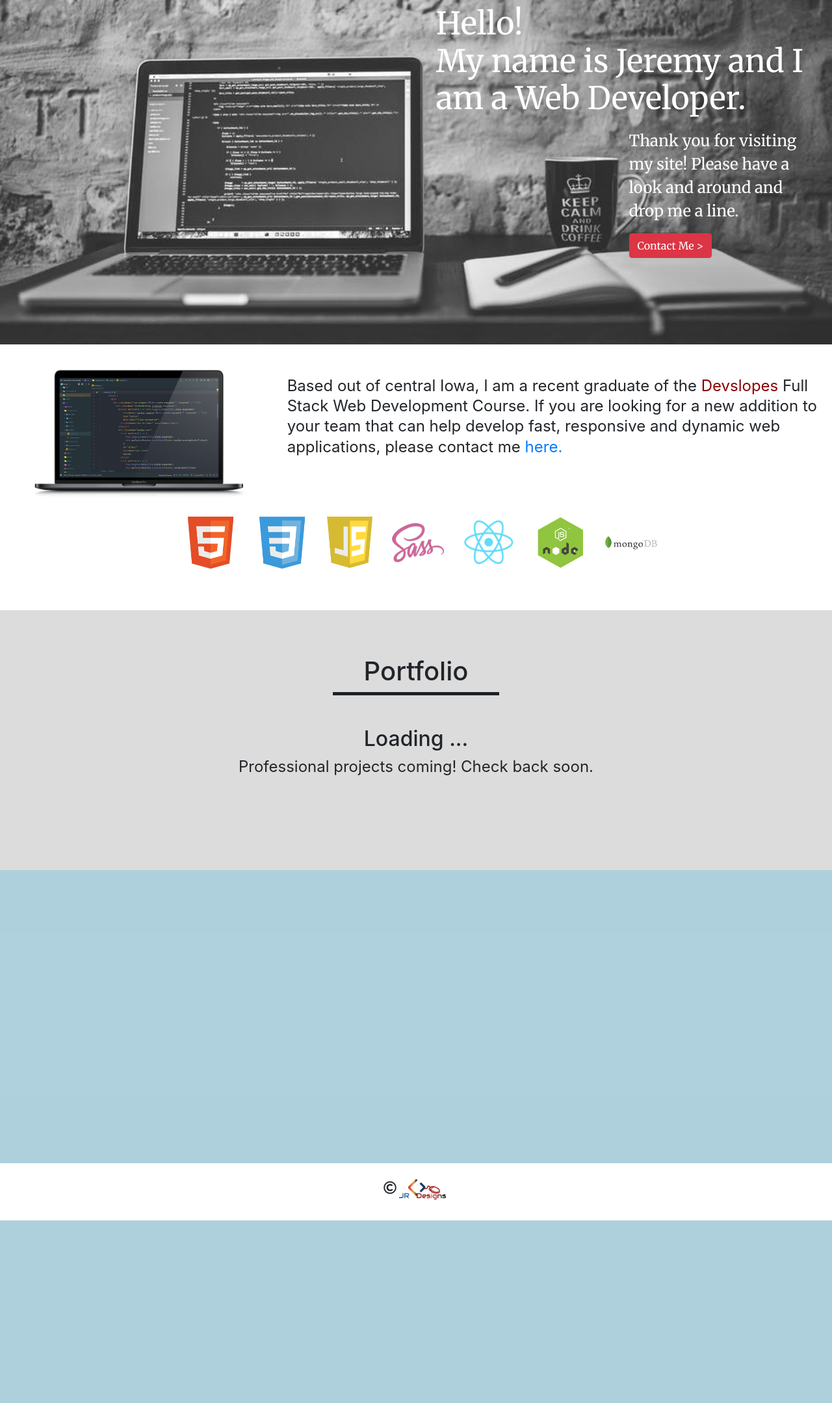
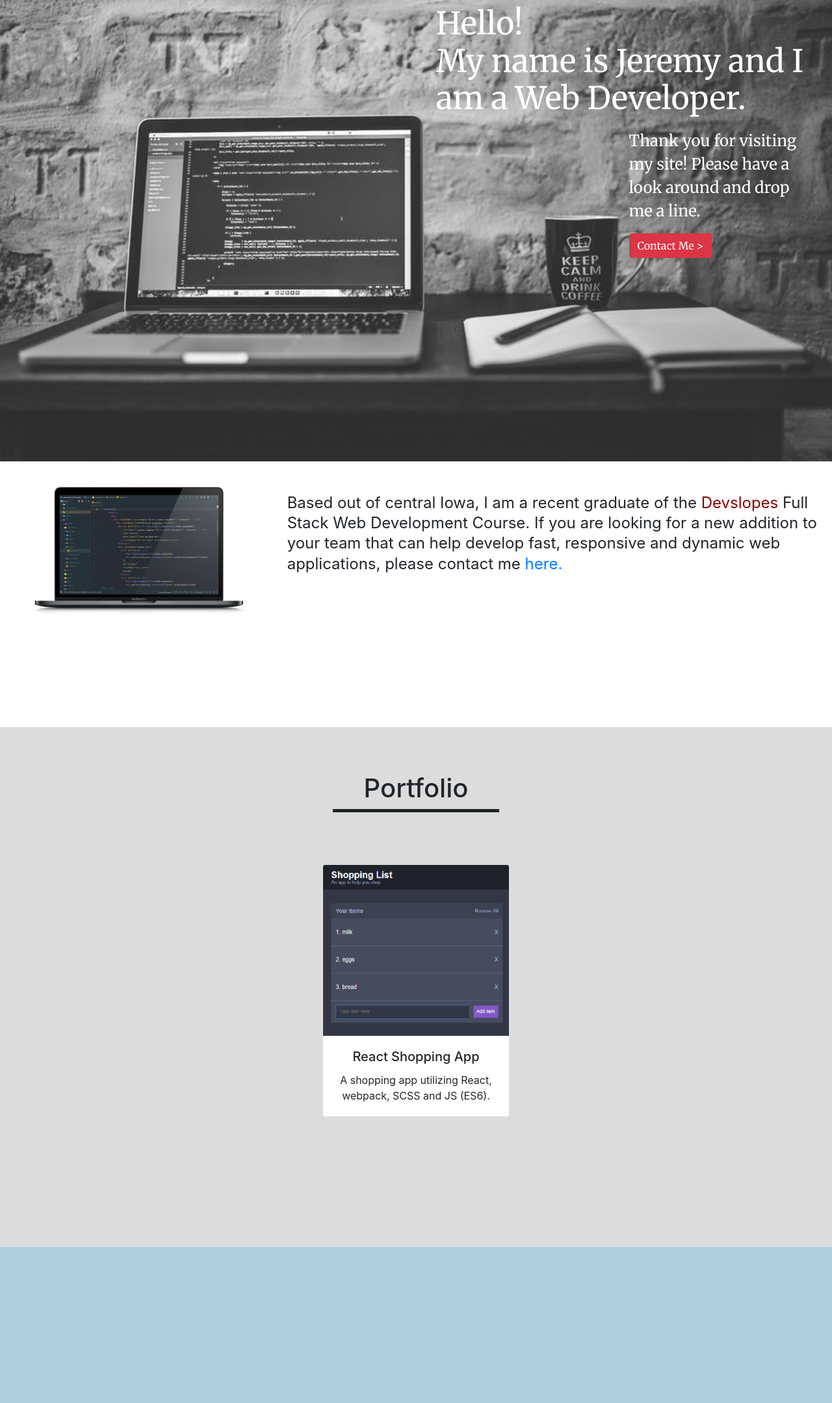
Before and after one commit to jfrummel/Portfolio, a PHP site: page / in a window 1280 px wide. Shown: the part 90-2249 px from the top of the page at 65% size. Before the commit the page ends 1968 px from the top, so only its background shows below. Run offline with PHP 8.4, Linux system fonts and the light colour scheme.

Commit message:
Added a project

```diff
--- a/css/styles.css
+++ b/css/styles.css
@@ -30,7 +30,7 @@
     -moz-background-size: cover;
     -o-background-size: cover;
     background-size: cover;
-    min-height: 620px;
+    min-height: 100vh;
     margin-bottom: 0;
 }
 
@@ -44,7 +44,6 @@
 #trigram {
     max-height: 60px;
 }
-/*s*/
 
 #home, #about, #portfolio, #contact {
     padding-right: 40px !important;
@@ -85,6 +84,7 @@
 
 /*############ About ############33*/
 
+
 .line {
     width: 20%;
     margin-top: 3px;
@@ -123,7 +123,7 @@
 .section2 {
     background: gainsboro;
     padding-top: 70px;
-    height: 400px;
+    height: 100vh;
 }
 
 /*###### Contact #######*/
--- a/index.html
+++ b/index.html
@@ -37,7 +37,7 @@
                     </div>
                     <div class="row">
                         <div class="col-lg-3 offset-lg-9">
-                            <p class="jumbo-text">Thank you for visiting my site!  Please have a look and around and drop me a line.</p>
+                            <p class="jumbo-text">Thank you for visiting my site!  Please have a look around and drop me a line.</p>
                             <a class="btn btn-danger" href="#4">Contact Me ></a>
                         </div>
                     </div>
@@ -76,10 +76,15 @@
                 <hr class="line">
             </header>
             <div class="container-fluid portfolio-container">
-                <div class="row">
-                    <div class="col-12 text-center pt-3">
-                        <h2 class="mt-3">Loading ...</h2>
-                        <p class="project-text">Professional projects coming! Check back soon.</p>
+                <div class="row  p-5">
+                    <div class="col-12 d-flex justify-content-center text-center pt-3">
+                        <div class="card" style="width: 18rem">
+                            <img class="card-img-top" alt="Project image" src="assets/shopping-list.png">
+                             <div class="card-body">
+                                 <h5 class="card-title">React Shopping App</h5>
+                                 <p class="card-text">A shopping app utilizing React, webpack, SCSS and JS (ES6).</p>
+                             </div>
+                        </div>
                     </div>
                 </div>
             </div>
```
Also changed, not shown: assets/shopping-list.png (added).
